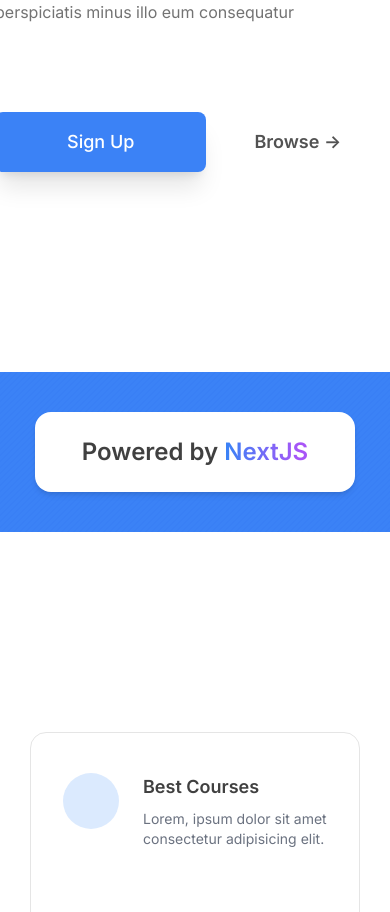
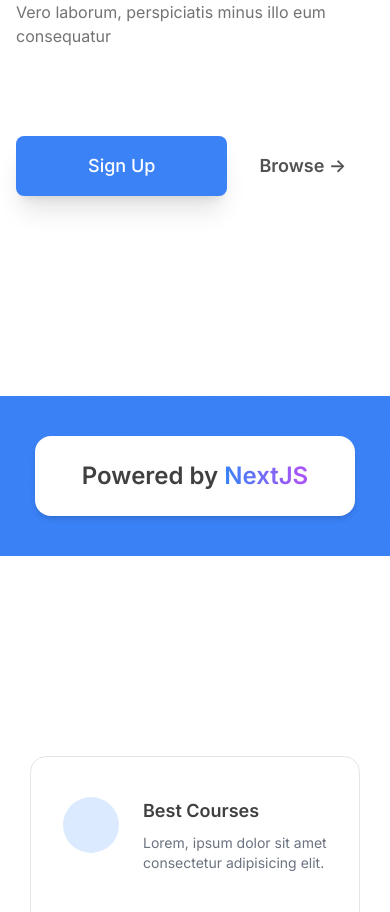
Before and after one commit to addoxy/sandbox, a Next.js app: page / in a window 390 px wide. Shown: the part 808-1720 px from the top of the page. Built offline with nearby package versions, Linux system fonts and the light colour scheme; some icons are missing; what tailwindcss-debug-screens would draw is missing.

Commit message:
Code cleanup

```diff
--- a/src/app/layout.tsx
+++ b/src/app/layout.tsx
@@ -19,7 +19,7 @@ export default function RootLayout({
     <html lang="en" className="scroll-smooth">
       <body className={`${inter.className} debug-screens`}>
         <Navbar />
-        <div className="sm:px-20 xl:px-32">
+        <div className="px-4 sm:px-20 xl:px-32">
           <div className="h-20 lg:h-36"></div>
           {children}
         </div>
--- a/src/app/page.tsx
+++ b/src/app/page.tsx
@@ -6,11 +6,11 @@ export default function Home() {
   return (
     <>
       <HeroSection />
-      <div className="h-50"></div>
+      <div className="h-50 w-full"></div>
       <Block />
-      <div className="h-50"></div>
+      <div className="h-50 w-full"></div>
       <FeaturesCard />
-      <div className="h-50"></div>
+      <div className="h-50 w-full"></div>
     </>
   );
 }
--- a/src/components/Blocks/Block.tsx
+++ b/src/components/Blocks/Block.tsx
@@ -1,6 +1,6 @@
 const Block = () => {
   return (
-    <div className="sm:-mx-20 xl:-mx-32">
+    <div className="-mx-4 sm:-mx-20 xl:-mx-32">
       <div className="background-1 flex h-40 w-full items-center justify-center sm:h-70">
         <p className="flex h-20 w-80 items-center justify-center rounded-2xl bg-white text-2xl font-semibold text-neutral-700 shadow-md sm:h-30 sm:w-120 sm:text-4xl">
           Powered by <span className="text-gradient"> &nbsp;NextJS</span>
--- a/src/components/HeroSection/HeroSection.tsx
+++ b/src/components/HeroSection/HeroSection.tsx
@@ -4,8 +4,8 @@ import Link from "next/link";
 const HeroSection = () => {
   return (
     <>
-      <div className="flex w-full flex-col items-center lg:flex-row lg:justify-between">
-        <div className="order-2 mt-4 flex w-100 flex-col sm:w-120 lg:order-1 lg:w-108 lg:px-0 lg:text-left xl:w-140">
+      <div className="flex flex-col items-center lg:flex-row lg:justify-between">
+        <div className="order-2 mt-4 flex flex-col sm:w-120 lg:order-1 lg:w-108 lg:px-0 lg:text-left xl:w-140">
           <p className="mb-8 text-2xl font-bold text-neutral-700 sm:text-3xl lg:text-4xl xl:text-5xl">
             The best courses at the most
             <span className="text-gradient"> affordable prices</span>
@@ -16,7 +16,7 @@ const HeroSection = () => {
             consequatur
           </p>
           <div>
-            <button className="mr-12 rounded-lg bg-blue-500 px-18 py-4 text-lg font-medium text-white shadow-xl hover:bg-blue-600">
+            <button className="mr-8 rounded-lg bg-blue-500 px-18 py-4 text-lg font-medium text-white shadow-xl hover:bg-blue-600 sm:mr-12">
               Sign Up
             </button>
             <Link
```
